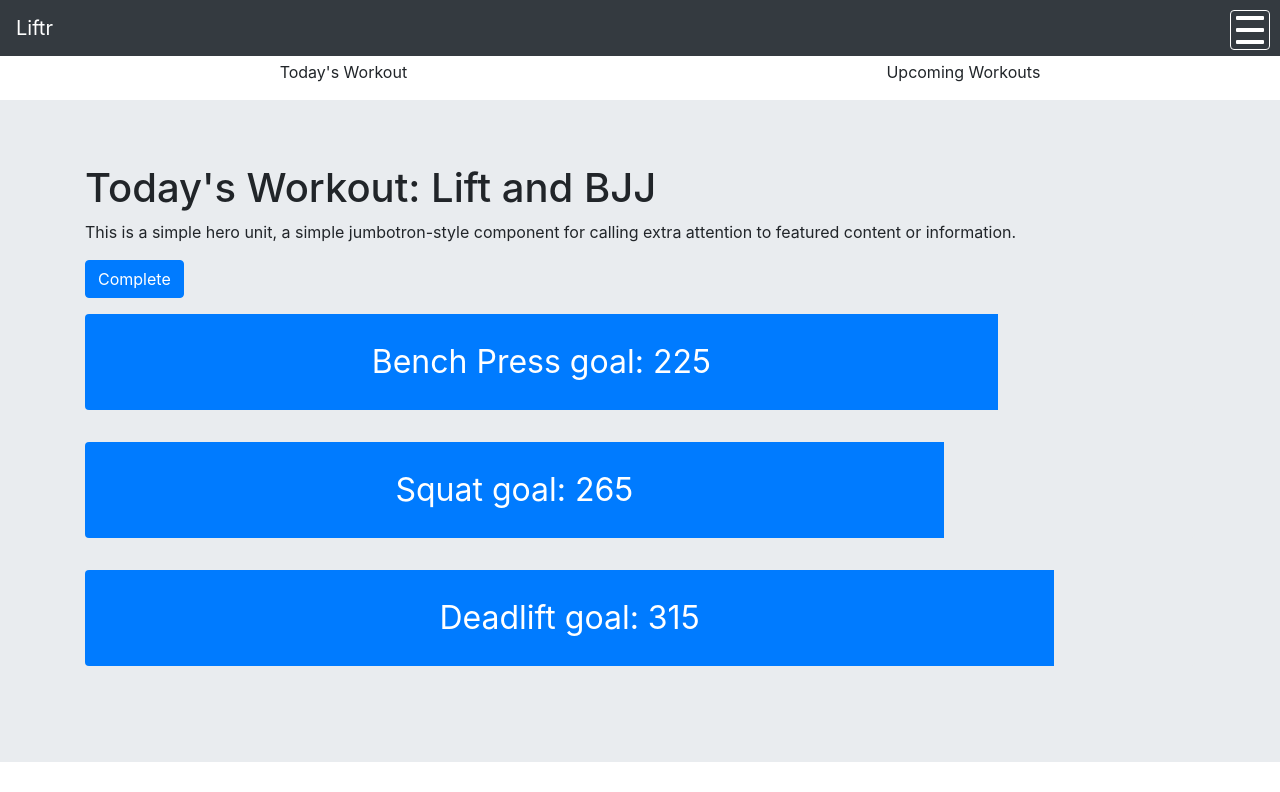
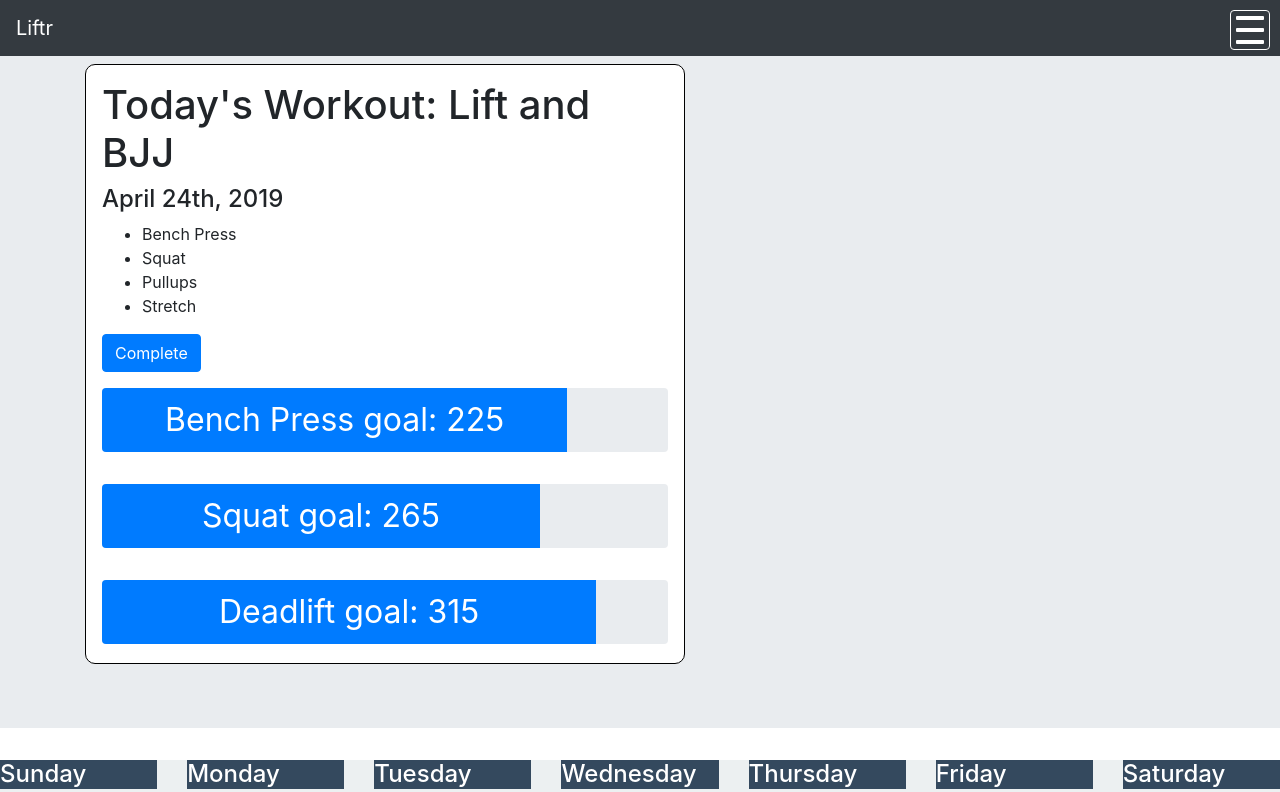
Before and after one commit to grantfogle/liftr-front-end, a React (Create React App) app: page / in a window 1280 px wide. Shown: the top 792 px of the page. Built offline with nearby package versions, Linux system fonts and the light colour scheme.

Commit message:
updating goal component with workout info

```diff
--- a/src/App.css
+++ b/src/App.css
@@ -48,6 +48,15 @@
   border-radius: 1px;
 }
 
+.daily-workout {
+  height: 600px;
+  width: 600px;
+  padding: 1em;
+  border: 1px solid black;
+  border-radius: 10px;
+  background-color: #fff;
+}
+
 .mini-nav {
   margin-top: 60px;
   display: flex;
@@ -75,7 +84,7 @@
 
 .progressBar {
   margin-bottom: 1em;
-  height: 3em;
+  height: 2em;
   font-size: 2em;
 }
 
--- a/src/App.js
+++ b/src/App.js
@@ -5,6 +5,7 @@ import MiniNavigation from './components/MiniNavigation';
 import Goals from './components/Goals';
 import Schedule from './components/Schedule';
 import SideMenu from './components/SideMenu/SideMenu';
+import DailyWorkout from './components/DailyWorkout';
 import Footer from './components/Footer';
 import logo from './logo.svg';
 import './App.css';
@@ -36,8 +37,9 @@ class App extends Component {
     return (
       <div style={{ height: '100%' }}>
         <Navigation toggleSideMenu={this.toggleSideMenu} />
-        <MiniNavigation />
         <SideMenu sideMenu={this.state.sideMenu} toggleSideMenu={this.toggleSideMenu} />
+        {/* <MiniNavigation /> */}
+        {/* <DailyWorkout /> */}
         <Goals />
         <Schedule />
         <Container>
--- a/src/components/DailyWorkout.js
+++ b/src/components/DailyWorkout.js
@@ -1,4 +1,5 @@
 import React from 'react';
+import Button from 'react-bootstrap/Button';
 
 //today's date prop
 
@@ -13,6 +14,7 @@ const DailyWorkout = ({ }) => {
                 <li>Pullups</li>
                 <li>Stretch</li>
             </ul>
+            <Button>Complete</Button>
         </div>
     );
 }
--- a/src/components/Goals.js
+++ b/src/components/Goals.js
@@ -4,6 +4,7 @@ import Container from 'react-bootstrap/Container';
 import Button from 'react-bootstrap/Button';
 import ProgressBar from 'react-bootstrap/ProgressBar';
 import Table from 'react-bootstrap/Table'
+import DailyWorkout from './DailyWorkout';
 import '../App.css';
 
 
@@ -68,16 +69,21 @@ const Navigation = () => {
     return (
         <Jumbotron fluid>
             <Container>
-                <h1>Today's Workout: Lift and BJJ</h1>
-                <h4></h4>
-                <p>
-                    This is a simple hero unit, a simple jumbotron-style component for calling
-                    extra attention to featured content or information.
-                </p>
-                <p>
-                    <Button variant="primary">Complete</Button>
-                </p>
-                {goalProgess()}
+                <div className="daily-workout">
+                    <h1>Today's Workout: Lift and BJJ</h1>
+                    <h4>April 24th, 2019</h4>
+                    <ul>
+                        <li>Bench Press</li>
+                        <li>Squat</li>
+                        <li>Pullups</li>
+                        <li>Stretch</li>
+                    </ul>
+                    <p>
+                        <Button variant="primary">Complete</Button>
+                    </p>
+                    {goalProgess()}
+                </div>
+
             </Container>
         </Jumbotron>
     );
```
